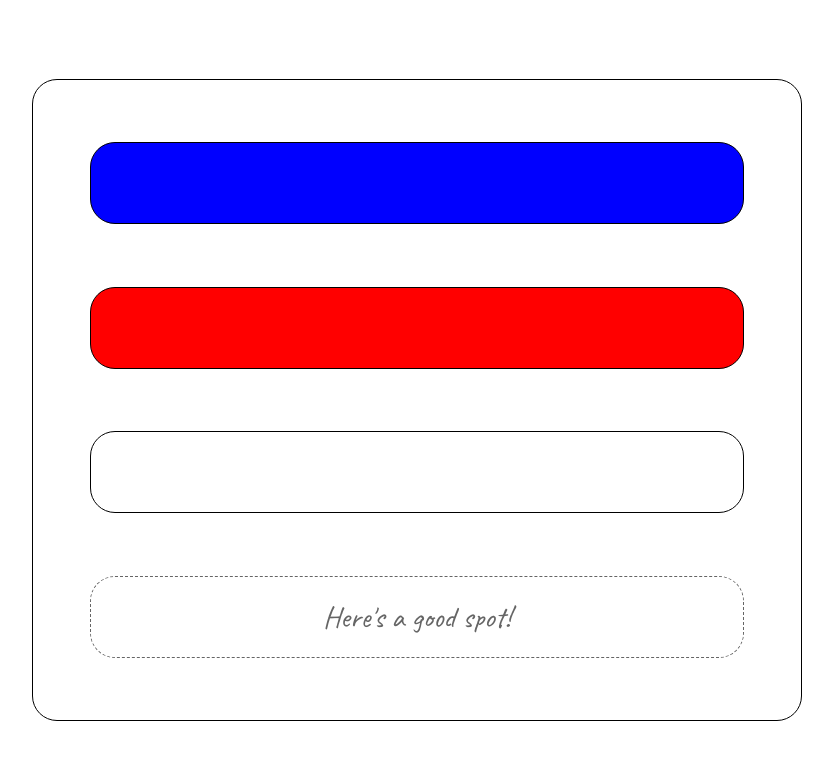
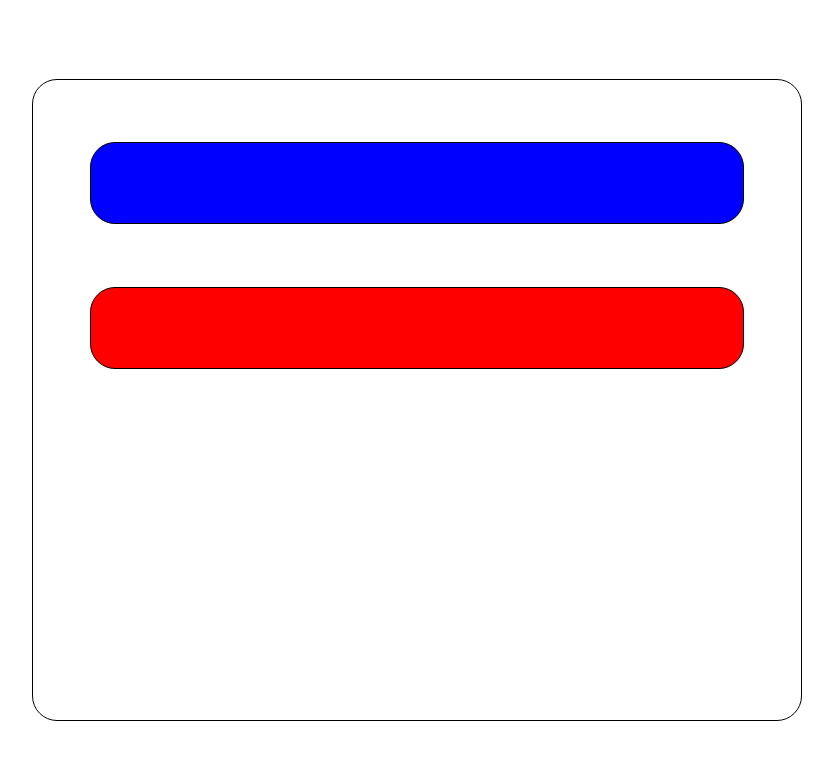
Before and after one commit to yonibot/dnd-demo, a React (Create React App) app: page / in a window 1280 px wide. Shown: the top 760 px of the page, without its empty margins (223-1056 px from the left). Built offline with nearby package versions, Linux system fonts and the light colour scheme.

Commit message:
draggable

```diff
--- a/src/App.css
+++ b/src/App.css
@@ -44,6 +44,10 @@
   display: flex;
   justify-content: space-around;
   align-items: center;
+  opacity: 0;
+}
+
+.placeholder.in-hover{
   opacity: 0.6;
 }
 
--- a/src/App.js
+++ b/src/App.js
@@ -1,25 +1,31 @@
-import './App.css';
+import { useState } from "react";
+import "./App.css";
 
-const Button = (props) => {
-  return <div className={`button ${props.color}`} {...props}></div>
-}
+const ConditionalBlock = ({ color }) => {
+  const [isDropZone, setIsDropZone] = useState(false);
 
-const Placeholder = () => {
+  if (color) return <div draggable className={`button ${color}`}></div>;
+
   return (
-    <div className="placeholder">
-      <span>Here's a good spot!</span>
-    </div>
-  )
-}
+    <div
+      className={`placeholder ${isDropZone ? "in-hover" : ""}`}
+      onDragEnter={() => setIsDropZone(true)}
+      onDragLeave={() => setIsDropZone(false)}
+    ></div>
+  );
+};
+
+const INITIAL_SETUP = ["blue", "red", "", ""];
 
 function App() {
+  let [blockList] = useState(INITIAL_SETUP);
+
   return (
     <div className="container">
       <div className="drag-list">
-        <Button draggable color="blue" />
-        <Button draggable color="red" />
-        <Button />
-        <Placeholder />
+        {blockList.map((color) => (
+          <ConditionalBlock color={color} />
+        ))}
       </div>
     </div>
   );
```
